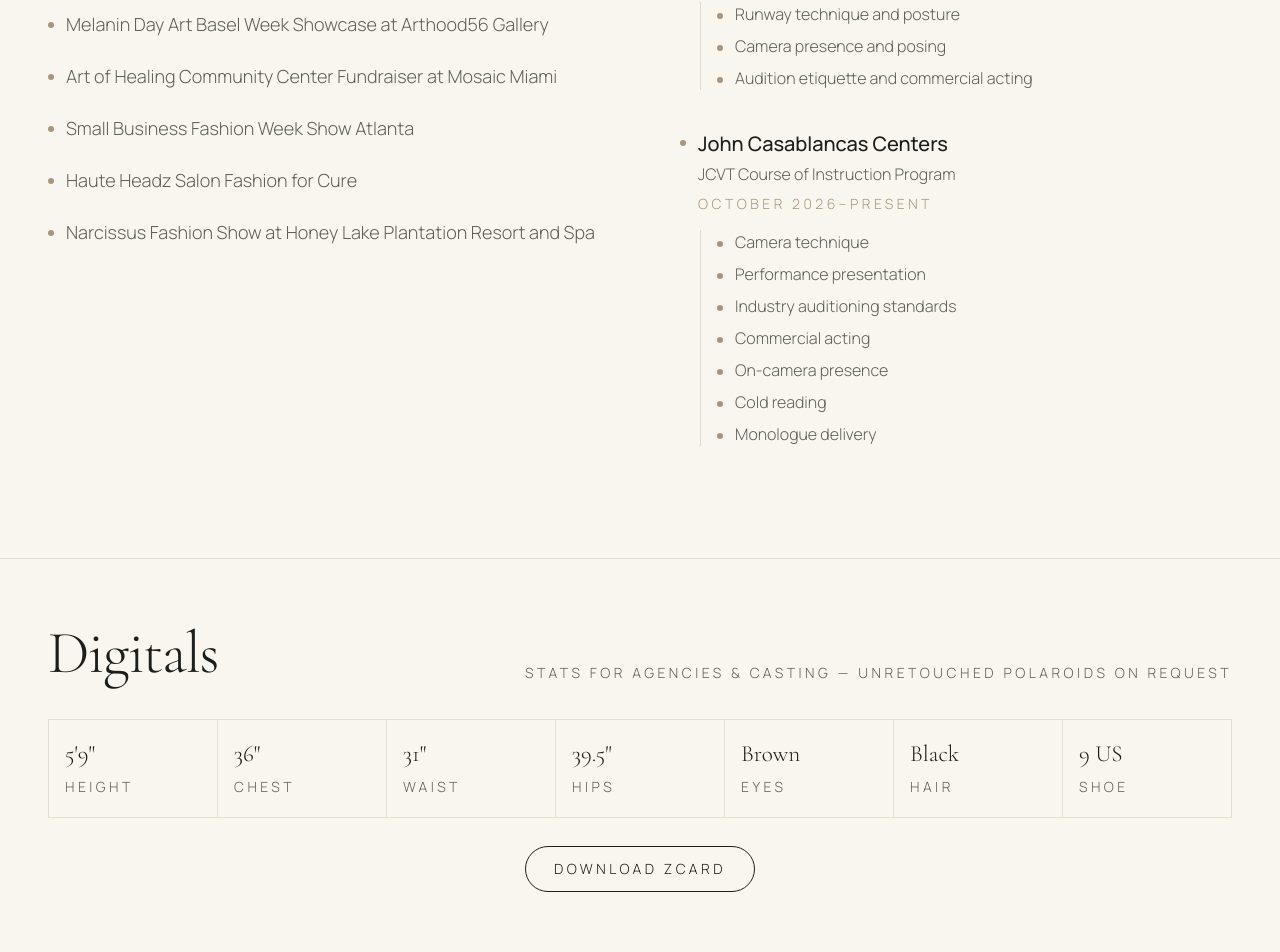
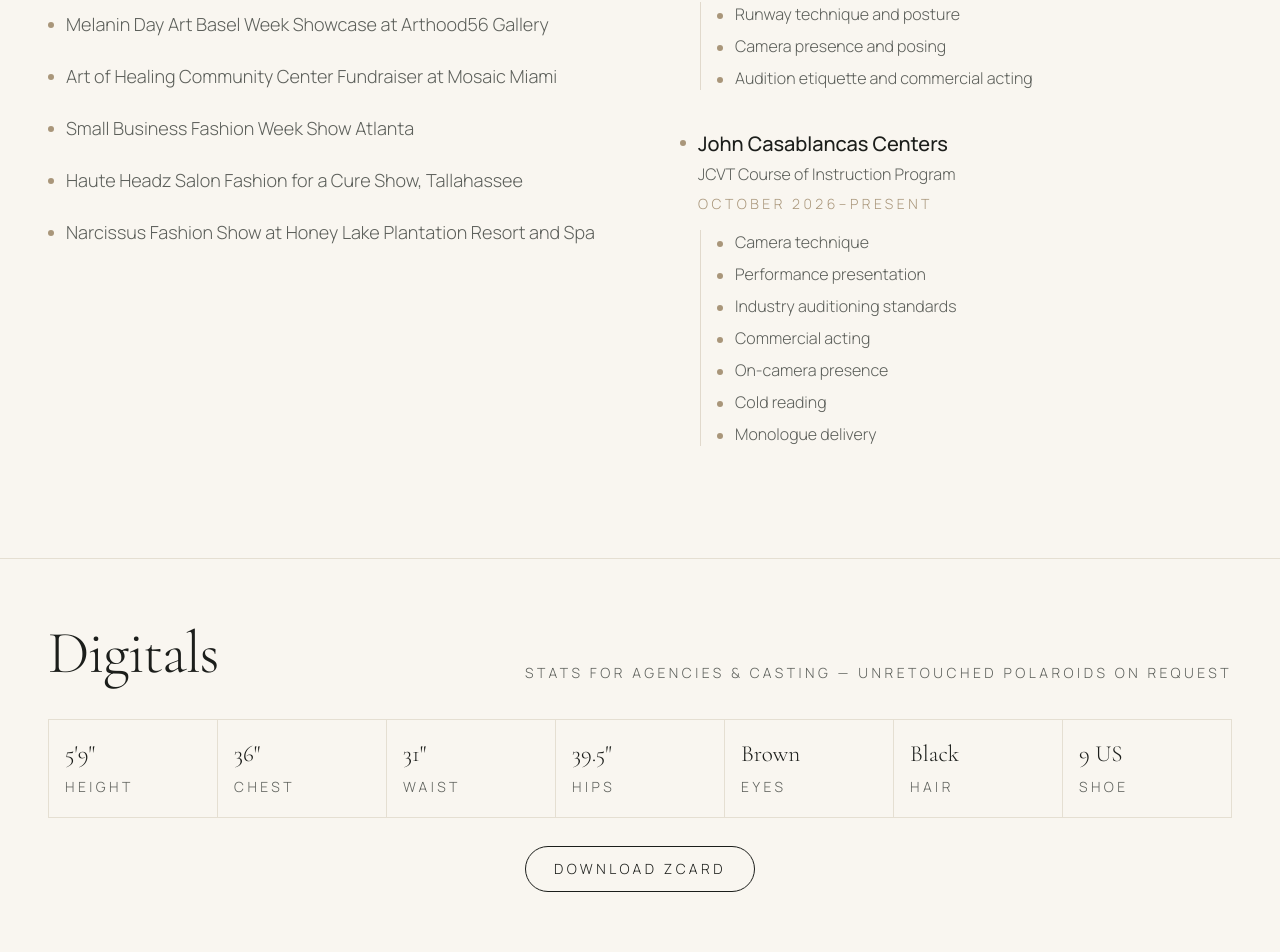
Before and after one commit to holygmusic-svg/chantae, a React (Create React App) app in the folder frontend/: page / in a window 1280 px wide. Shown: the part 2416-3368 px from the top of the page. Built offline with nearby package versions, Linux system fonts and the light colour scheme.

Commit message:
Correct Haute Headz Salon Fashion for a Cure Show experience in Tallahassee

```diff
--- a/frontend/src/components/Resume.jsx
+++ b/frontend/src/components/Resume.jsx
@@ -6,7 +6,7 @@ const experience = [
   "Melanin Day Art Basel Week Showcase at Arthood56 Gallery",
   "Art of Healing Community Center Fundraiser at Mosaic Miami",
   "Small Business Fashion Week Show Atlanta",
-  "Haute Headz Salon Fashion for Cure",
+  "Haute Headz Salon Fashion for a Cure Show, Tallahassee",
   "Narcissus Fashion Show at Honey Lake Plantation Resort and Spa",
 ];
 
```
